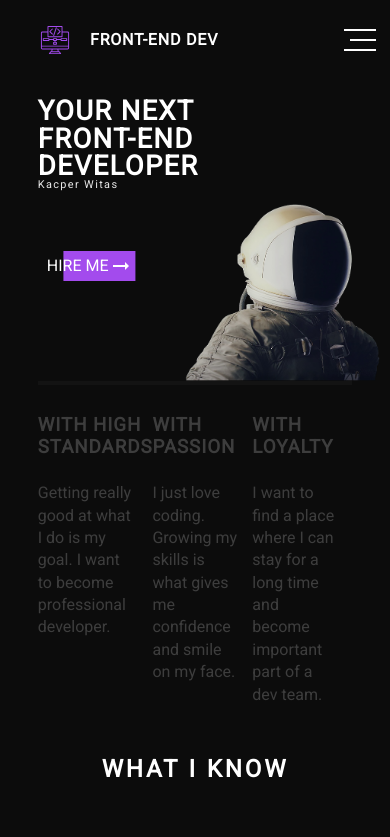
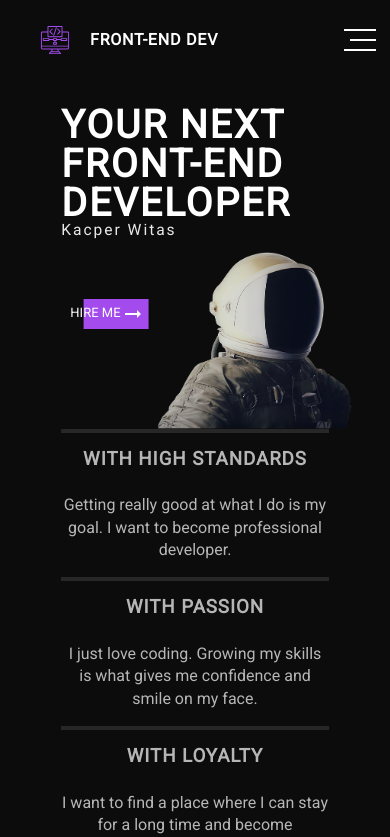
Before and after one commit to nemmtor/nemmtor.github.io, a React (Create React App) app: page / in a window 390 px wide. Shown: the top 837 px of the page. Built offline with nearby package versions, Linux system fonts and the light colour scheme.

Commit message:
Add more rwd

```diff
--- a/src/components/AsideNav/index.js
+++ b/src/components/AsideNav/index.js
@@ -8,7 +8,7 @@ const AsideNav = ({ isNavOpen, sections }) => (
     <div className="aside__bar" />
     <ul className="aside__list">
       {sections.map(({ name }, index) => (
-        <li className="aside__section">
+        <li className="aside__section" key={name}>
           <span className="aside__section-index">{`0${index + 1}`}</span>
           <span className="aside__section-name">{name}</span>
         </li>
--- a/src/components/Header/styles.scss
+++ b/src/components/Header/styles.scss
@@ -11,18 +11,17 @@
   max-width: 85%;
 }
 
-
 .hero-wrapper {
   font-size: 1.6rem;
   background-image: url('../../assets/cosmonaut.png');
   background-repeat: no-repeat;
-  background-position: bottom 0 right 0px;
+  background-position: bottom 0 right 0;
   background-size: 31em;
   width: 100%;
 }
 
 .hero {
-  min-height: 45vmin;
+  min-height: 45rem;
   color: #fff;
   display: flex;
   width: 85%;
@@ -37,8 +36,7 @@
     line-height: 1;
     text-transform: uppercase;
     margin-bottom: 6rem;
-    width: 60%;
-
+    max-width: 6em;
 
     span {
       display: block;
@@ -89,14 +87,15 @@
 // TODO: Add Media Queries for header__info
 
 .header__info {
-  display: grid;
-  grid-template-columns: 1fr 1fr 1fr;
   width: 85%;
+  display: flex;
+  flex-wrap: wrap;
+  margin-bottom: 50px;
 
   &-item {
-    padding-top: 30px;
-    margin-bottom: 50px;
-    opacity: 0.2;
+    padding: 1.5em 1em 1em 0;
+    flex: 1 1 250px;
+    opacity: 0.7;
     position: relative;
     border-top: 4px solid #333;
     &::after {
@@ -124,40 +123,57 @@
   }
 
   &-text {
-    max-width: 85%;
     line-height: 1.4;
+    max-width: 15em;
   }
 }
 
-@media(max-width: 1024px){
-  .header {
-    max-width: 95%;
-  }
+@media (max-width: 1024px) {
   .hero-wrapper {
-    background-size: 65vmin;
-  }
-  .hero__title {
-    font-size: 9vmin;
+    font-size: 1.5rem;
   }
 }
 
-@media(max-width: 900px){
-  .header {
-    max-width: 100%;
+@media (max-width: 980px) {
+  .hero-wrapper {
+    font-size: 1.4rem;
+  }
+}
+
+@media (max-width: 900px) {
+  .hero-wrapper {
+    font-size: 1.3rem;
+  }
+}
+
+@media (max-width: 850px) {
+  .hero-wrapper {
+    background-size: 25em;
+  }
+}
+
+@media (max-width: 800px) {
+  .hero {
+    min-height: auto;
   }
   .hero-wrapper {
-    background-size: 60vmin;
+    background-size: 20em;
+  }
+  .header__info-item {
+    text-align: center;
+    padding: 1em 0;
+  }
+  .header__info-text {
+    margin: 0 auto;
+    max-width: 20em;
+  }
+}
+
+@media (max-width: 600px) {
+  .hero-wrapper {
+    background-size: 15em;
   }
   .hero__title {
-    width: 70%;
-    font-size: 8vmin;
+    font-size: 3em;
   }
 }
-@media(max-width: 700px){
-  .hero__title {
-    font-size: 7vmin;
-  }
-  .hero-wrapper {
-    background-size: 50vmin;
-  }
-}
--- a/src/components/Nav/index.js
+++ b/src/components/Nav/index.js
@@ -33,19 +33,19 @@ const Nav = ({ triggerNav, sections }) => {
         <div className="nav__burger-part" />
       </button>
       <ul className={`nav__list ${isOpen ? 'nav__list--active' : ''}`}>
-        {sections.map((section, index) => (
-          <li key={section.name}>
+        {sections.map(({ name, title }, index) => (
+          <li key={name}>
             <Link
               className="nav__list-item"
               onClick={handleClick}
-              to={section.name}
+              to={name}
               smooth
               duration={SCROLL_DURATION + index * 300}
               delay={SCROLL_DELAY}
               offset={SCROLL_OFFSET}
               ignoreCancelEvents
             >
-              {section.title}
+              {title}
             </Link>
           </li>
         ))}
--- a/src/components/Skills/index.js
+++ b/src/components/Skills/index.js
@@ -49,10 +49,10 @@ const Skills = () => {
       <article className="skills-type">
         <h3 className="skills-type__title">I feel confident working with</h3>
         <ul className="skills__list">
-          {confident.map((skill) => (
-            <li key={skill.name} className="skills__item">
-              <img className="skills__icon" src={skill.icon} alt={skill.name} />
-              <span className="skills__name">{skill.name}</span>
+          {confident.map(({ name, icon }) => (
+            <li key={name} className="skills__item">
+              <img className="skills__icon" src={icon} alt={name} />
+              <span className="skills__name">{name}</span>
             </li>
           ))}
         </ul>
@@ -60,10 +60,10 @@ const Skills = () => {
       <article className="skills-type">
         <h3 className="skills-type__title">I am currently learning</h3>
         <ul className="skills__list">
-          {currentlyLearning.map((skill) => (
-            <li key={skill.name} className="skills__item">
-              <img className="skills__icon" src={skill.icon} alt={skill.name} />
-              <span className="skills__name">{skill.name}</span>
+          {currentlyLearning.map(({ name, icon }) => (
+            <li key={name} className="skills__item">
+              <img className="skills__icon" src={icon} alt={name} />
+              <span className="skills__name">{name}</span>
             </li>
           ))}
         </ul>
@@ -71,10 +71,10 @@ const Skills = () => {
       <article className="skills-type">
         <h3 className="skills-type__title">Tools that I use</h3>
         <ul className="skills__list">
-          {tools.map((skill) => (
-            <li key={skill.name} className="skills__item">
-              <img className="skills__icon" src={skill.icon} alt={skill.name} />
-              <span className="skills__name">{skill.name}</span>
+          {tools.map(({ name, icon }) => (
+            <li key={name} className="skills__item">
+              <img className="skills__icon" src={icon} alt={name} />
+              <span className="skills__name">{name}</span>
             </li>
           ))}
         </ul>
```
